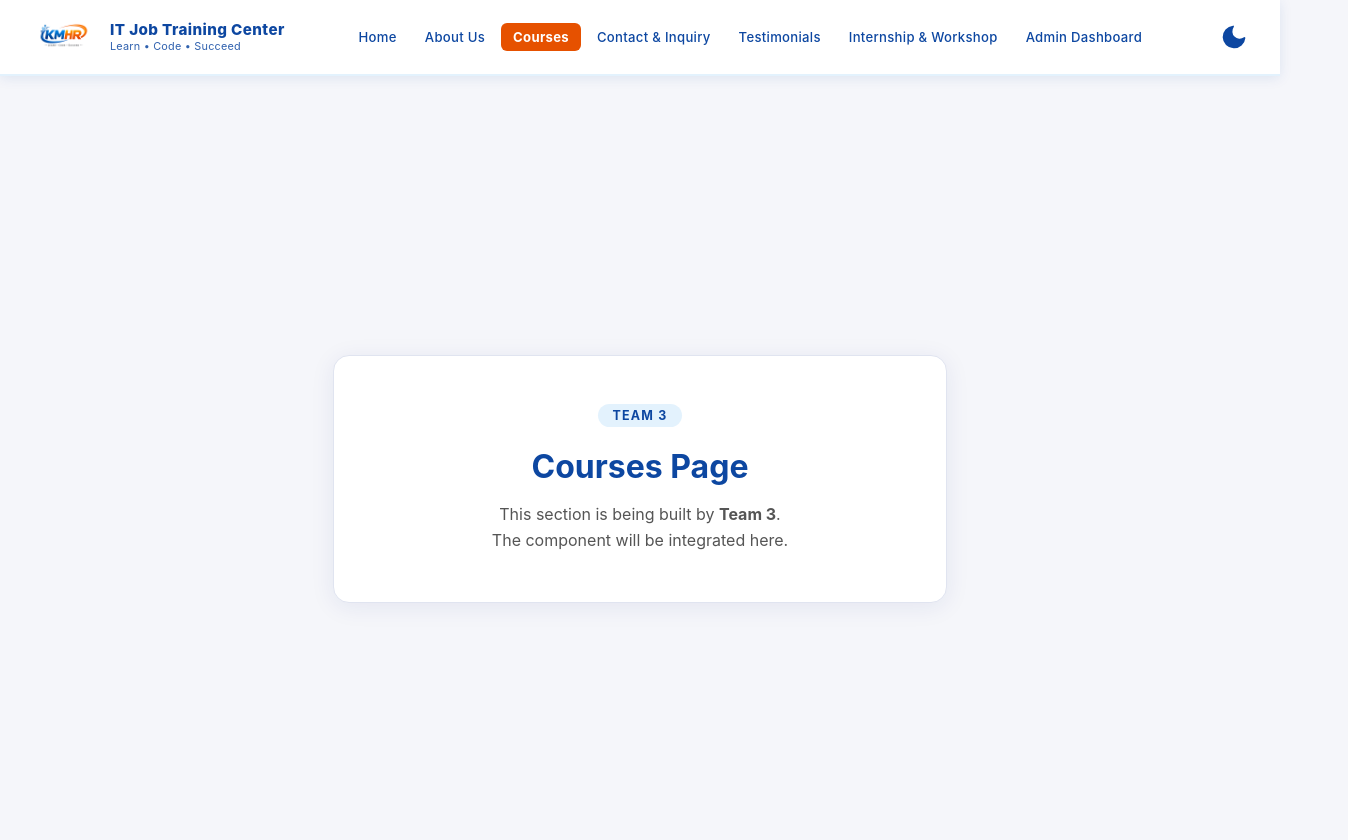
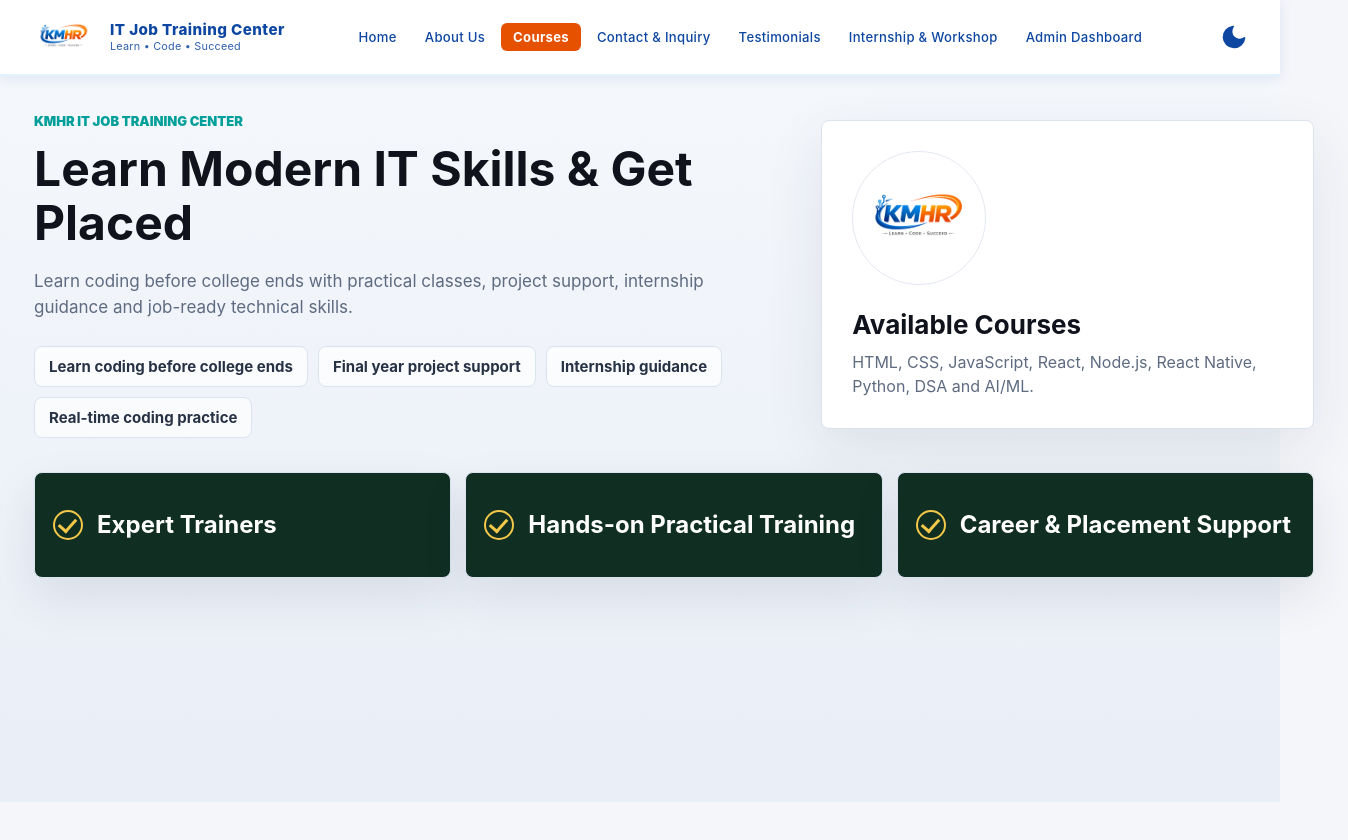
Before and after one commit to ponni-web/DAAC-Batch, a React (Create React App) app in the folder my-app/: page / in a window 1280 px wide. Both pictures are taken after a click on the button "Courses". Shown: the top 840 px of the page, 1348 px wide, since content can reach past the window. After the commit the page ends 802 px from the top, so only its background shows below. Built offline with nearby package versions, Linux system fonts and the light colour scheme.

Commit message:
COURSE PAGE FIRST half

```diff
--- a/my-app/src/App.js
+++ b/my-app/src/App.js
@@ -1,6 +1,7 @@
 import React, { useState, useEffect } from 'react';
 import './App.css';
 import Navbar from './components/Navbar';
+import CoursePage from './components/CoursePage';
 
 function App() {
   const [activePage, setActivePage] = useState('home');
@@ -26,6 +27,10 @@ function App() {
 }
 
 function PageView({ page, darkMode }) {
+  if (page === 'courses') {
+    return <CoursePage />;
+  }
+
   const pages = {
     home:         { team: 'Team 1', title: 'Home Page' },
     about:        { team: 'Team 2', title: 'About Us Page' },
--- a/my-app/src/components/CoursePage.css
+++ b/my-app/src/components/CoursePage.css
@@ -0,0 +1,193 @@
+:root {
+  --course-bg: #f4f7fb;
+  --course-text: #121826;
+  --course-muted: #5e6b81;
+  --course-line: #dbe3ef;
+  --course-panel: #ffffff;
+  --course-ink: #10131b;
+  --course-blue: #4258f4;
+  --course-teal: #009f9a;
+  --course-gold: #f2b705;
+  --course-red: #e04444;
+}
+
+.course-page {
+  min-height: calc(100vh - 74px);
+  padding: 0;
+  color: var(--course-text);
+  background:
+    linear-gradient(180deg, rgba(244, 247, 251, 0.94), rgba(232, 238, 247, 0.94)),
+    repeating-linear-gradient(90deg, rgba(18, 24, 38, 0.04) 0 1px, transparent 1px 92px);
+  font-family: Inter, "Segoe UI", Arial, sans-serif;
+}
+
+.course-hero,
+.training-strip {
+  width: 100%;
+  margin: 0 auto;
+  padding: clamp(20px, 3vw, 34px);
+}
+
+.course-hero {
+  display: grid;
+  grid-template-columns: minmax(360px, 1.2fr) minmax(300px, 0.8fr);
+  gap: clamp(22px, 4vw, 48px);
+  align-items: center;
+}
+
+.hero-panel {
+  border: 1px solid var(--course-line);
+  background: var(--course-panel);
+  box-shadow: 0 20px 60px rgba(31, 45, 71, 0.09);
+}
+
+.hero-copy {
+  min-width: 0;
+}
+
+.eyebrow,
+.section-heading span {
+  color: var(--course-teal);
+  font-size: 13px;
+  font-weight: 900;
+  letter-spacing: 0;
+  text-transform: uppercase;
+}
+
+.hero-copy h1 {
+  margin: 12px 0 18px;
+  max-width: 680px;
+  color: var(--course-ink);
+  font-size: clamp(32px, 4vw, 48px);
+  line-height: 1.12;
+  letter-spacing: 0;
+}
+
+.hero-copy p {
+  max-width: 670px;
+  margin: 0;
+  color: var(--course-muted);
+  font-size: 17px;
+  line-height: 1.55;
+}
+
+.support-list {
+  display: flex;
+  flex-wrap: wrap;
+  gap: 10px;
+  margin-top: 26px;
+}
+
+.support-list span {
+  padding: 10px 14px;
+  border: 1px solid var(--course-line);
+  border-radius: 8px;
+  background: rgba(255, 255, 255, 0.72);
+  color: #273244;
+  font-weight: 700;
+  font-size: 15px;
+}
+
+.hero-panel {
+  border-radius: 8px;
+  padding: clamp(22px, 3vw, 30px);
+}
+
+.hero-panel img {
+  width: 112px;
+  height: 112px;
+  object-fit: contain;
+  border-radius: 50%;
+  border: 1px solid #e3e8f1;
+  background: #fff;
+  padding: 10px;
+}
+
+.hero-panel h2 {
+  margin: 20px 0 10px;
+  color: var(--course-ink);
+  font-size: 26px;
+}
+
+.hero-panel p {
+  margin: 0;
+  color: var(--course-muted);
+  font-size: 16px;
+  line-height: 1.5;
+}
+
+.training-strip {
+  display: grid;
+  grid-template-columns: repeat(3, minmax(0, 1fr));
+  gap: 14px;
+  padding-top: 0;
+  padding-bottom: 14px;
+}
+
+.training-item {
+  min-height: 72px;
+  display: flex;
+  align-items: center;
+  gap: 14px;
+  border: 1px solid var(--course-line);
+  border-radius: 8px;
+  background: #102e22;
+  color: #ffffff;
+  padding: 16px 18px;
+  box-shadow: 0 18px 45px rgba(31, 45, 71, 0.1);
+}
+
+.training-item span {
+  width: 26px;
+  height: 26px;
+  display: inline-block;
+  border: 2px solid #f3c849;
+  border-radius: 50%;
+  position: relative;
+  flex: 0 0 auto;
+}
+
+.training-item span::after {
+  content: "";
+  position: absolute;
+  left: 7px;
+  top: 3px;
+  width: 8px;
+  height: 14px;
+  border-right: 3px solid #f3c849;
+  border-bottom: 3px solid #f3c849;
+  transform: rotate(42deg);
+}
+
+.training-item strong {
+  font-size: clamp(17px, 2vw, 24px);
+  line-height: 1.2;
+}
+
+@media (max-width: 880px) {
+  .course-hero {
+    grid-template-columns: 1fr;
+  }
+
+  .training-strip {
+    grid-template-columns: repeat(2, minmax(0, 1fr));
+  }
+}
+
+@media (max-width: 560px) {
+  .course-page {
+    padding: 16px;
+  }
+
+  .hero-copy p {
+    font-size: 16px;
+  }
+
+  .training-strip {
+    grid-template-columns: 1fr;
+  }
+
+  .hero-copy h1 {
+    font-size: 32px;
+  }
+}
--- a/my-app/src/components/CoursePage.js
+++ b/my-app/src/components/CoursePage.js
@@ -0,0 +1,54 @@
+import './CoursePage.css';
+
+const supportItems = [
+  'Learn coding before college ends',
+  'Final year project support',
+  'Internship guidance',
+  'Real-time coding practice',
+];
+
+const trainingHighlights = [
+  'Expert Trainers',
+  'Hands-on Practical Training',
+  'Career & Placement Support',
+];
+
+function CoursePage() {
+  return (
+    <main className="course-page">
+      <section className="course-hero">
+        <div className="hero-copy">
+          <span className="eyebrow">KMHR IT Job Training Center</span>
+          <h1>Learn Modern IT Skills & Get Placed</h1>
+          <p>
+            Learn coding before college ends with practical classes, project support,
+            internship guidance and job-ready technical skills.
+          </p>
+
+          <div className="support-list">
+            {supportItems.map((item) => (
+              <span key={item}>{item}</span>
+            ))}
+          </div>
+        </div>
+
+        <div className="hero-panel">
+          <img src="/kmhr-logo-dark.png" alt="KMHR IT Job Training Center" />
+          <h2>Available Courses</h2>
+          <p>HTML, CSS, JavaScript, React, Node.js, React Native, Python, DSA and AI/ML.</p>
+        </div>
+      </section>
+
+      <section className="training-strip" aria-label="Training benefits">
+        {trainingHighlights.map((highlight) => (
+          <div className="training-item" key={highlight}>
+            <span aria-hidden="true" />
+            <strong>{highlight}</strong>
+          </div>
+        ))}
+      </section>
+    </main>
+  );
+}
+
+export default CoursePage;
```
